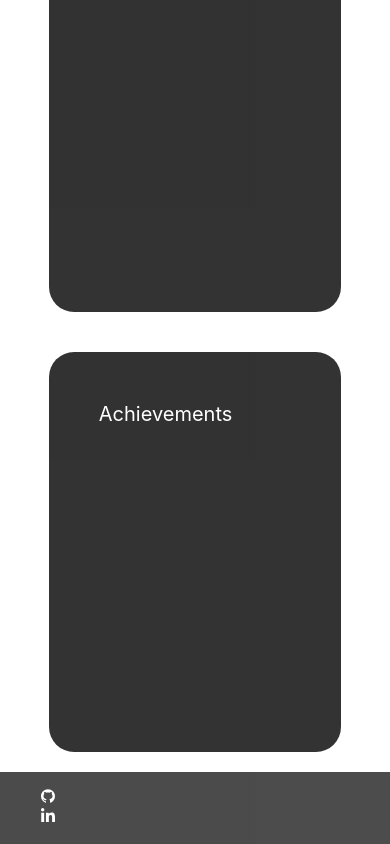
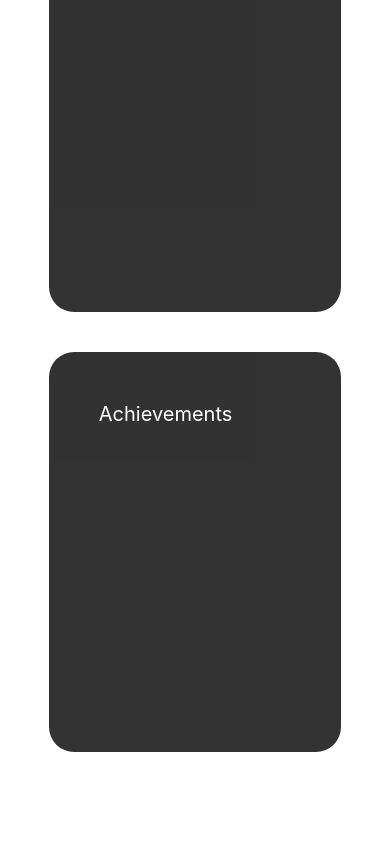
Before and after one commit to prateeks007/Portfolio, a React Native app: screen / in a window 390 px wide. Shown: the part 1063-1907 px from the top of the page. After the commit the page ends 1815 px from the top, so only its background shows below. Built offline with nearby package versions, Linux system fonts and the light colour scheme.

Commit message:
removed all footer related code for now

```diff
--- a/MainScreen.js
+++ b/MainScreen.js
@@ -7,7 +7,6 @@ import {
   Text,
   Animated,
 } from "react-native";
-import Footer from "./footer";
 import { useState } from "react";
 
 function MainScreen(props) {
@@ -52,9 +51,6 @@ function MainScreen(props) {
       <View style={styles.view_description}>
         <Text style={styles.text_description}>Achievements</Text>
       </View>
-      <View style={styles.footer}>
-        <Footer />
-      </View>
     </ImageBackground>
   );
 }
@@ -65,12 +61,7 @@ const styles = StyleSheet.create({
     position: "relative",
     flex: 1,
   },
-  footer: {
-    alignSelf: "stretch",
-    alignContent: "center",
-    backgroundColor: "black",
-    opacity: 0.7,
-  },
+
   header_active: {
     alignSelf: "stretch",
     alignItems: "center",
--- a/footer.js
+++ /dev/null
@@ -1,40 +0,0 @@
-import React from "react";
-import { Container, Row, Col } from "react-bootstrap";
-import { AiFillGithub } from "react-icons/ai";
-import { FaLinkedinIn } from "react-icons/fa";
-
-function Footer() {
-  return (
-    <Container fluid className="footer">
-      <Row>
-        <Col md="4" className="footer-body">
-          <ul className="footer-icons">
-            <li className="social-icons">
-              <a
-                href="https://github.com/prateeks007"
-                style={{ color: "white" }}
-                target="_blank"
-                rel="noopener noreferrer"
-              >
-                <AiFillGithub />
-              </a>
-            </li>
-
-            <li className="social-icons">
-              <a
-                href="https://linkedin.com/in/prateek-shetty-7375031a6/"
-                style={{ color: "white" }}
-                target="_blank"
-                rel="noopener noreferrer"
-              >
-                <FaLinkedinIn />
-              </a>
-            </li>
-          </ul>
-        </Col>
-      </Row>
-    </Container>
-  );
-}
-
-export default Footer;
```
